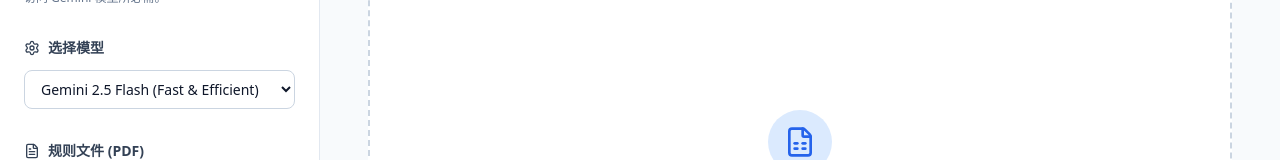
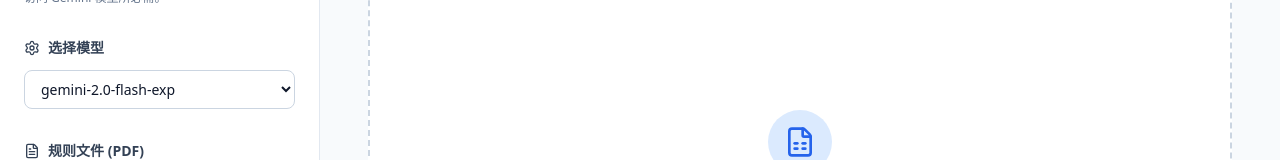
Before and after one commit to renpin39-crypto/pizhushou, a React (Vite) app: page / in a window 1280 px wide. Shown: the part 257-417 px from the top of the page. Built offline with nearby package versions, Linux system fonts and the light colour scheme.

Commit message:
Update constants.ts

```diff
--- a/constants.ts
+++ b/constants.ts
@@ -56,6 +56,6 @@ export const DEFAULT_SYSTEM_PROMPT = `
 `;
 
 export const MODEL_OPTIONS = [
-  { value: 'gemini-2.5-flash', label: 'Gemini 2.5 Flash (Fast & Efficient)' },
+  { value: 'gemini-2.0-flash-exp', label: 'gemini-2.0-flash-exp' },
   { value: 'gemini-experimental', label: 'gemini-experimental' },
 ];
```
